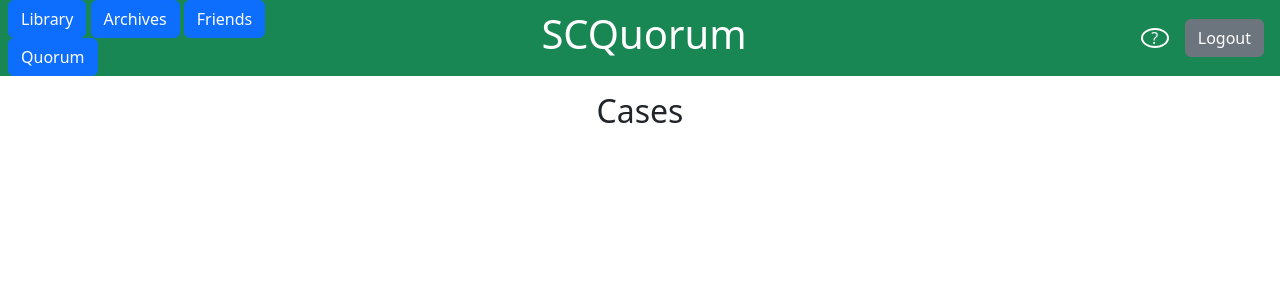
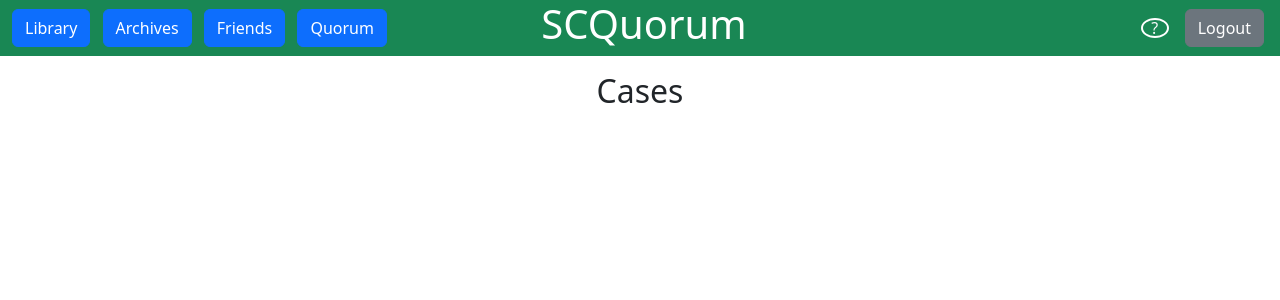
Before and after one commit to czmud/SCQuorum, a Flask app: page /archives/ in a window 1280 px wide. Shown: the top 300 px of the page. Run offline with Flask 2, Linux system fonts and the light colour scheme; the visitor is signed in with stand-in values (Sample User, id 1); data that the repository does not hold is empty.

Commit message:
improved navbar buttons

```diff
--- a/flask_app/templates/base.html
+++ b/flask_app/templates/base.html
@@ -11,17 +11,16 @@
 </head>
 <body>
     <div class="d-flex justify-content-between text-bg-success align-items-center">
-        <div class="col-3 align-items-center ms-2">
-            <a class="btn btn-primary" href="/library" role="button">Library</a>
-            <a class="btn btn-primary" href="/archives" role="button">Archives</a>
-            <a class="btn btn-primary" href="/friends" role="button">Friends</a>
-            <a class="btn btn-primary" href="/quorum" role="button">Quorum</a>
+        <div class="col-4 align-items-center ms-2">
+            <a class="btn btn-primary my-2 mx-1" href="/library" role="button">Library</a>
+            <a class="btn btn-primary my-2 mx-1" href="/archives" role="button">Archives</a>
+            <a class="btn btn-primary my-2 mx-1" href="/friends" role="button">Friends</a>
+            <a class="btn btn-primary my-2 mx-1" href="/quorum" role="button">Quorum</a>
         </div>
-        <div class="col-3 d-flex justify-content-center align-items-center">
+        <div class="col-2 d-flex justify-content-center align-items-center">
             <h1>SCQuorum</h1>
         </div>
-
-        <div class="col-3 d-flex justify-content-end align-items-center">
+        <div class="col-4 d-flex justify-content-end align-items-center">
             <div class="mx-3">{{users.full_name}}</div>
             <a class="d-flex justify-content-center align-items-center btn btn-success btn-outline-light border border-2 border-white
                 rounded-circle" style="height: 20px; width: 20px" href="/landing_page" role="button">?</a>
```
